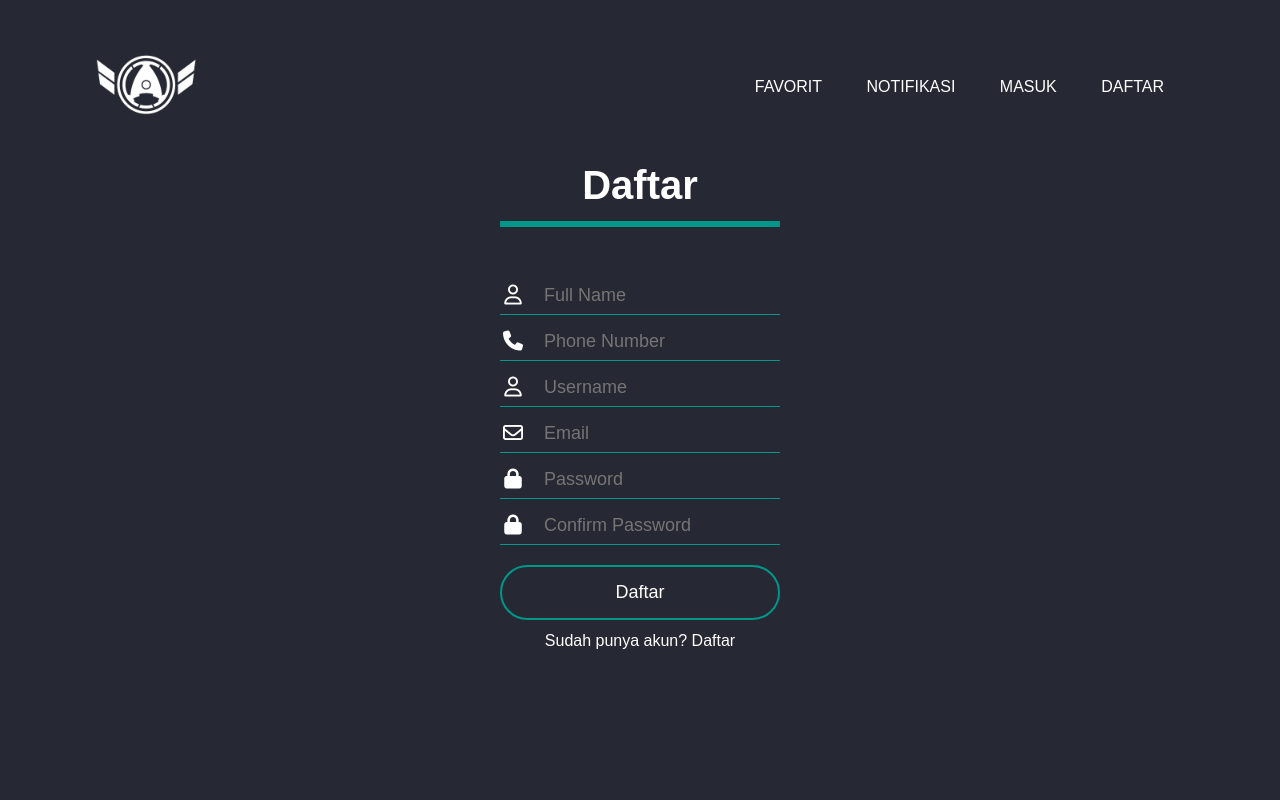
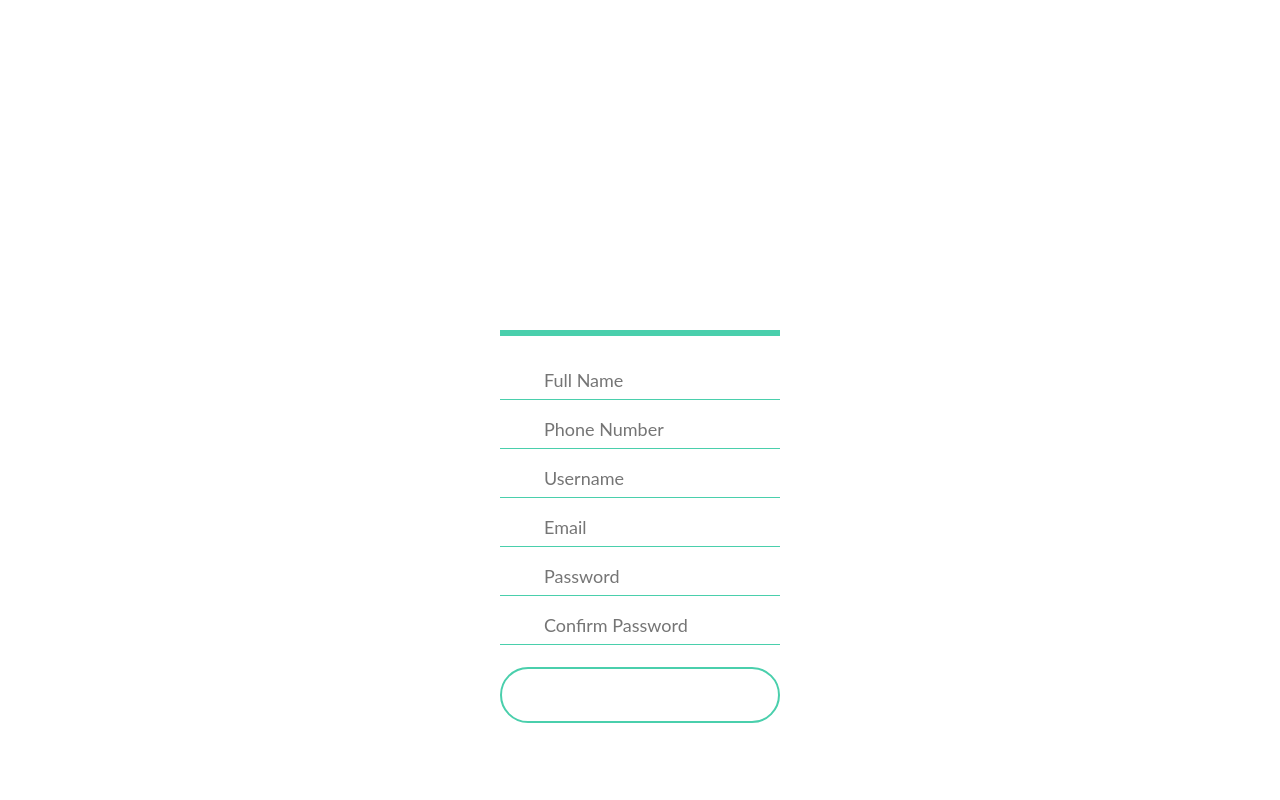
Before and after one commit to antoniusanre/RPL-Kel10-Spinach-, a PHP site: page /view/signup.html in a window 1280 px wide. Run offline with PHP 8.4, Linux system fonts and the light colour scheme; some libraries are stand-ins or nearby versions.

Commit message:
Add files via upload

```diff
--- a/asset/css/signup.css
+++ b/asset/css/signup.css
@@ -1,89 +1,46 @@
 * {
     padding: 0;
     margin: 0;
-    font-family: sans-serif;
-    background-color: #262833;
-    color: #fff;
+    color: white;
+    font-family: Lato;
 }
-
-.signup {
-    width: 100%;
-    height: 100vh;
+.atas {
+    text-align: center;
 }
-
-.navbar {
-    width: 85%;
+img.logo {
     margin: auto;
-    padding: 35px 0;
-    display: flex;
-    align-items: center;
-    justify-content: space-between;
+    display: block;
+    width: 100px;
+    margin-top: 35px;
 }
-
-.logo {
-    width: 100px;
-    cursor: pointer;
-}
-
-.navbar ul li {
-    list-style: none;
-    display: inline-block;
-    margin: 0 20px;
-    position: relative;
-}
-
-.navbar ul li a {
-    text-decoration: none;
-    color: #fff;
-    text-transform: uppercase;
-}
-
-.navbar ul li::after {
-    content: '';
-    height: 3px;
-    width: 0;
-    background: #009688;
-    position: absolute;
-    left: 0;
-    bottom: -5px;
-    transition: 0.5s;
-}
-
-.navbar ul li:hover::after {
-    width: 100%;
-}
-
 .signupForm {
     width: 280px;
     position: absolute;
-    top: 50%;
+    margin-top: 300px;
     left: 50%;
     transform: translate(-50%, -50%);
 }
-
 .signupForm h1 {
     text-align: center;
-    font-size: 40px;
-    border-bottom: 6px solid #009688;
-    margin-bottom: 50px;
+    font-size: 30px;
+    border-bottom: 6px solid #4acfac;
+    margin-bottom: 25px;
     padding: 13px 0;
 }
-
 .textbox {
     width: 100%;
     overflow: hidden;
     font-size: 20px;
     padding: 8px 0;
     margin: 8px 0;
-    border-bottom: 1px solid #009688;
+    border-bottom: 1px solid #4acfac;
+    margin-bottom: 10px;
 }
-
 .textbox i {
     width: 26px;
     float: left;
     text-align: center;
 }
-
 .textbox input {
     border: none;
     outline: none;
@@ -94,11 +51,10 @@
     float: left;
     margin: 0 18px;
 }
-
 button {
     width: 100%;
     background: none;
-    border: 2px solid #009688;
+    border: 2px solid #4acfac;
     border-radius: 35px;
     padding: 15px 0;
     font-size: 18px;
@@ -107,9 +63,8 @@ button {
     overflow: hidden;
     position: relative;
 }
-
 span {
-    background: #009688;
+    background: #4acfac;
     height: 100%;
     width: 0;
     border-radius: 25px;
@@ -119,30 +74,49 @@ span {
     z-index: -1;
     transition: 0.5s;
 }
-
 button:hover span {
     width: 100%;
 }
-
 .signupForm p {
     text-align: center;
 }
-
 .signupForm a {
     text-decoration: none;
 }
-
 .signupForm a::after {
     content: '';
     height: 3px;
     width: 0;
-    background: #009688;
+    background: #4acfac;
     position: absolute;
     left: 0;
     bottom: -5px;
     transition: 0.5s;
 }
-
 .signupForm a:hover::after {
     width: 100%;
 }
+input[type="date"]::-webkit-calendar-picker-indicator {
+  cursor: pointer;
+  opacity: 0.6;
+  filter: invert(0.8);
+}
+input[type="date"]::-webkit-calendar-picker-indicator:hover {
+  opacity: 1
+}
+
+@media screen and (max-width: 600px) {
+    img {
+        width: 100%;
+    }
+}
+@media screen and (min-width: 601px) and (max-width: 1200px) {
+    img {
+        width: 100%;
+    }
+}
+@media screen and (min-width: 1201px) {
+    img {
+        width: 100%;
+    }
+}
```
